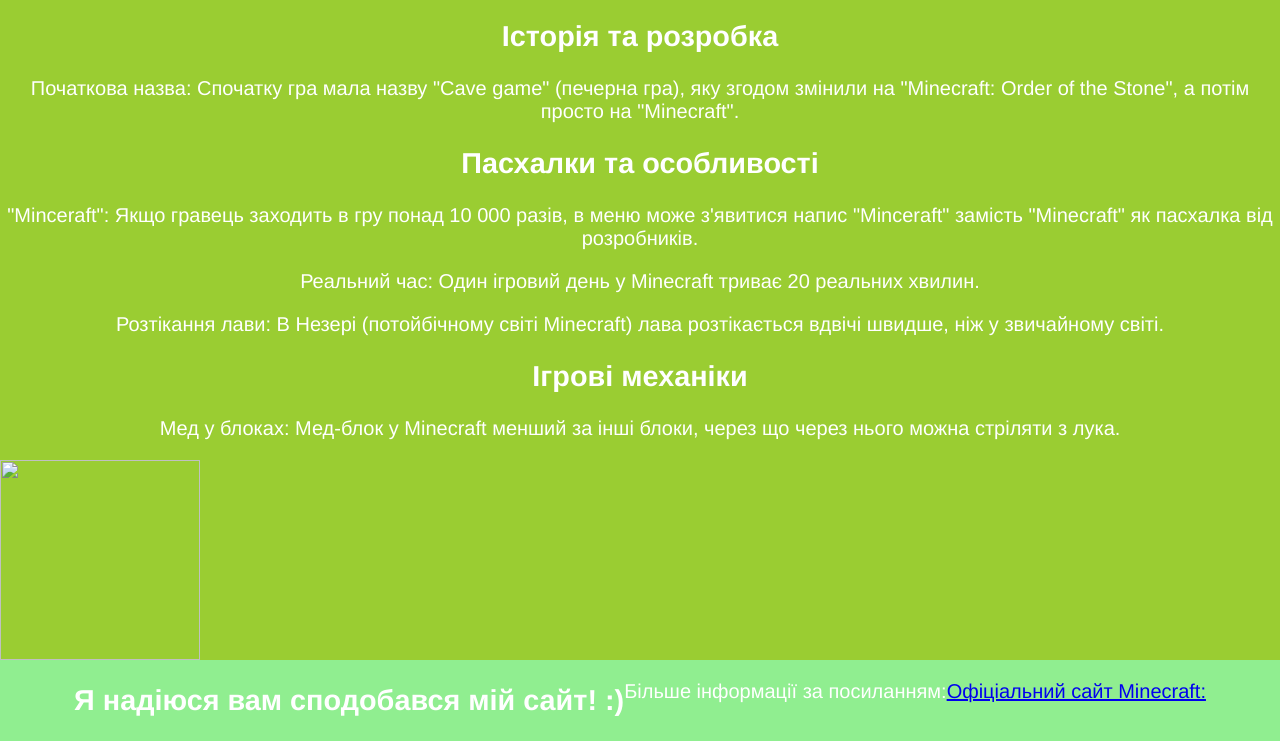
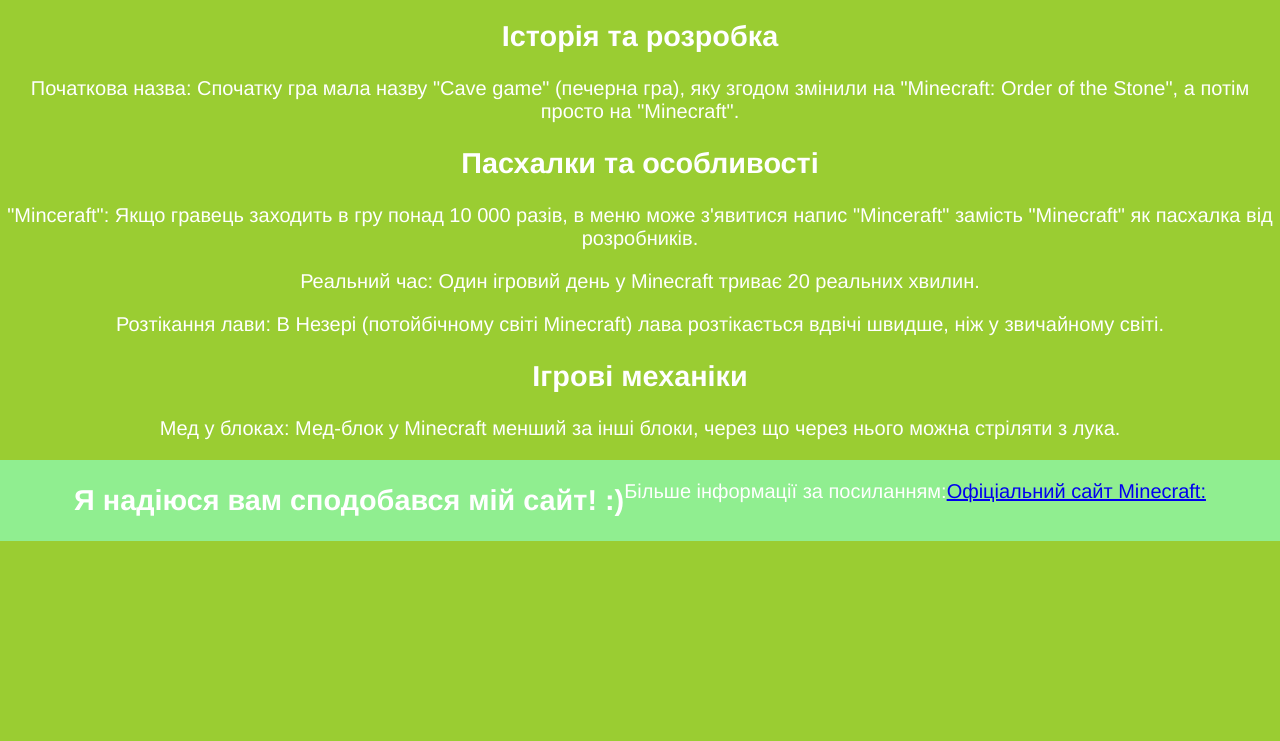
Before and after one commit to Levs333/Hristyan5, a plain HTML site: page pg2.html in a window 1280 px wide. Shown: the part 2655-3396 px from the top of the page. After the commit the page ends 3196 px from the top, so only its background shows below. Drawn offline with Linux system fonts and the light colour scheme.

Commit message:
Update pg2.html

```diff
--- a/pg2.html
+++ b/pg2.html
@@ -55,7 +55,6 @@
                     <p>Мед у блоках: Мед-блок у Minecraft менший за інші блоки, через що через нього можна стріляти з лука.</p>
                 </article>
             </section>
-            <img src="" width="200px"/>
         </main>
         <footer>
             <h2>Я надіюся вам сподобався мій сайт! :)</h2>
```
